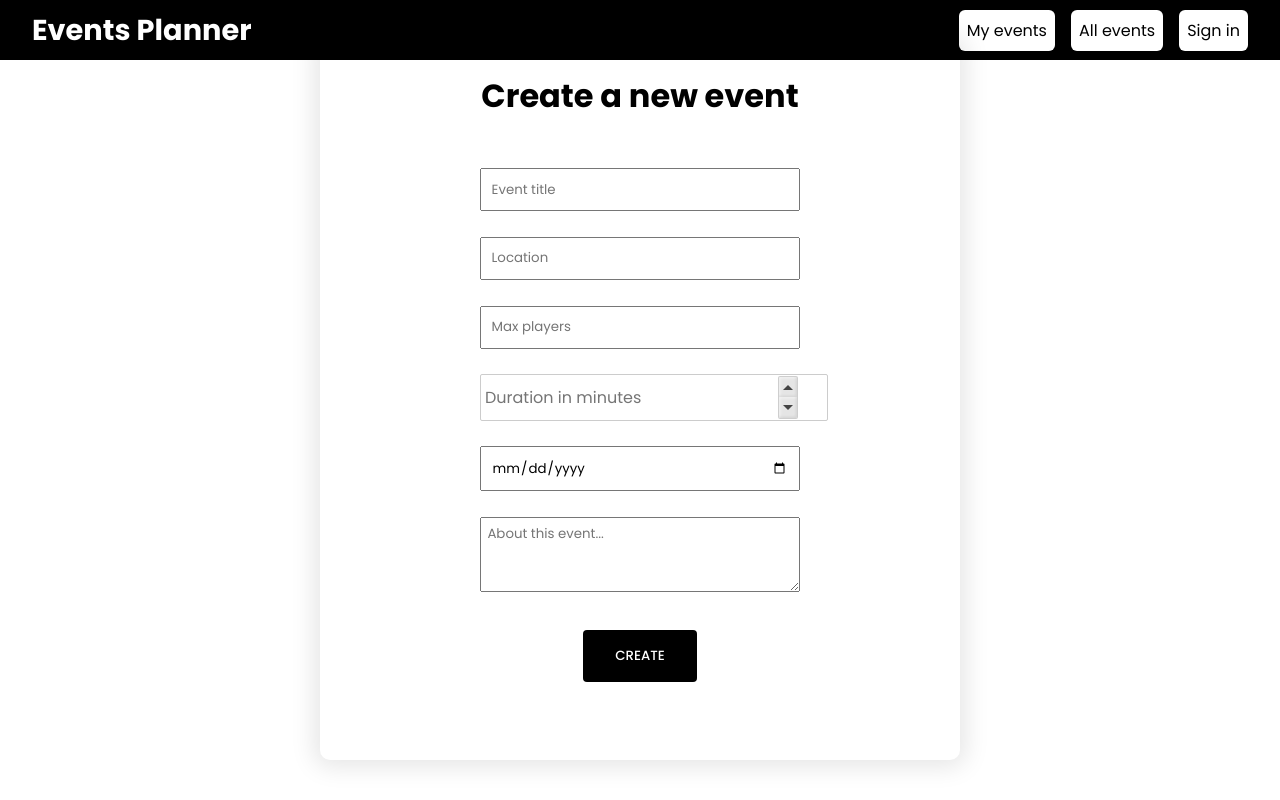
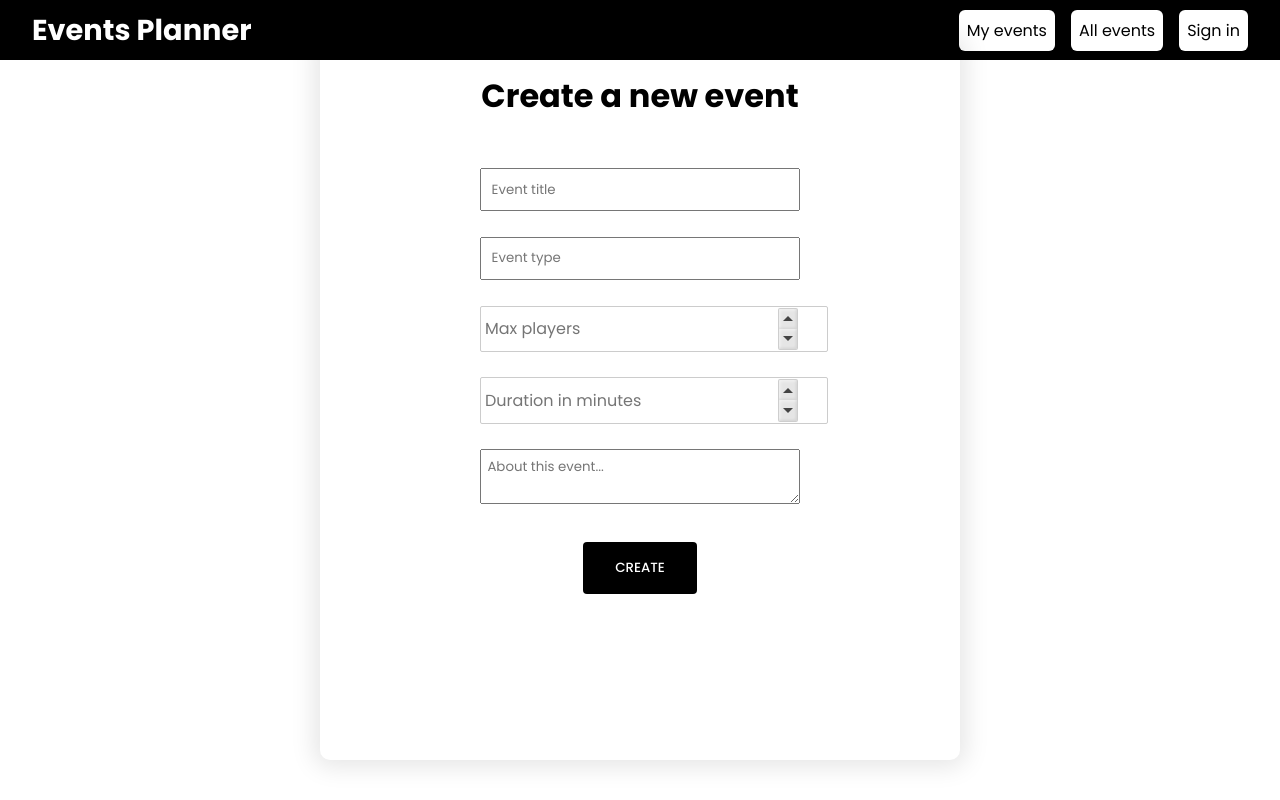
Before and after one commit to mernsummerproject2022/frontend, a React (Create React App) app in the folder event-planner/: page /create in a window 1280 px wide. Built offline with nearby package versions, Linux system fonts and the light colour scheme.

Commit message:
added event type field

```diff
--- a/event-planner/src/Pages/EventCreate.jsx
+++ b/event-planner/src/Pages/EventCreate.jsx
@@ -11,37 +11,26 @@ function EventCreate() {
           <input
             type="text"
             placeholder="Event title"
-            name="event-title"
+            name="name"
             autoComplete="none"
           />
           <input
             type="text"
-            placeholder="Location"
-            name="event-location"
+            placeholder="Event type"
+            name="eventType"
             autoComplete="none"
           />
 
-          <input
-            type="number"
-            placeholder="Max players"
-            name="max-players"
-            autocomplete="none"
-          />
+          <NumericInput min={0} placeholder="Max players" name="maxPlayers" />
 
-          <NumericInput min={0} placeholder="Duration in minutes" />
-
-          <input
-            type="date"
-            min="0"
-            placeholder="Date"
-            name="event-date"
-            autoComplete="none"
+          <NumericInput
+            min={0}
+            placeholder="Duration in minutes"
+            name="duration"
           />
 
           <textarea
-            name="Text1"
-            cols="40"
-            rows="3"
+            name="description"
             placeholder="About this event..."
           ></textarea>
         </div>
```
